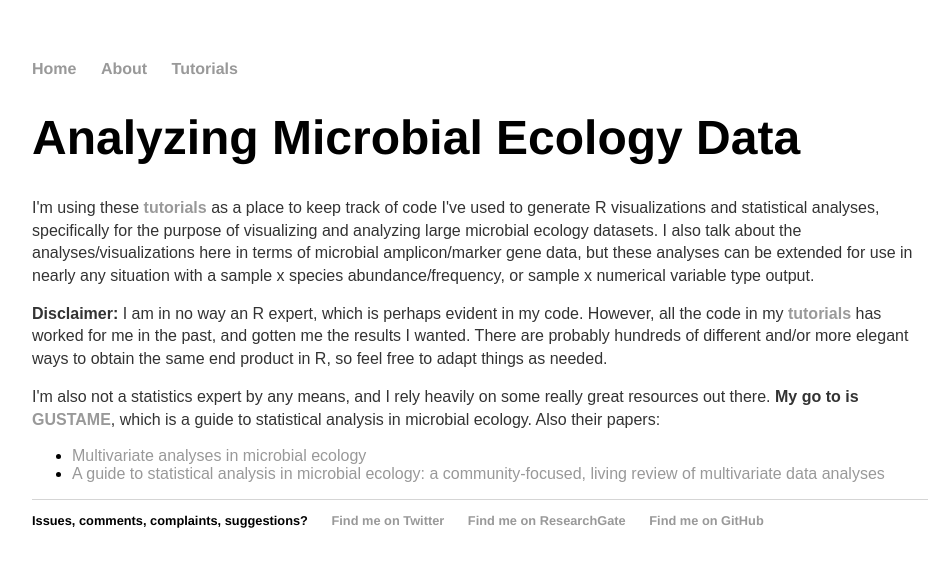
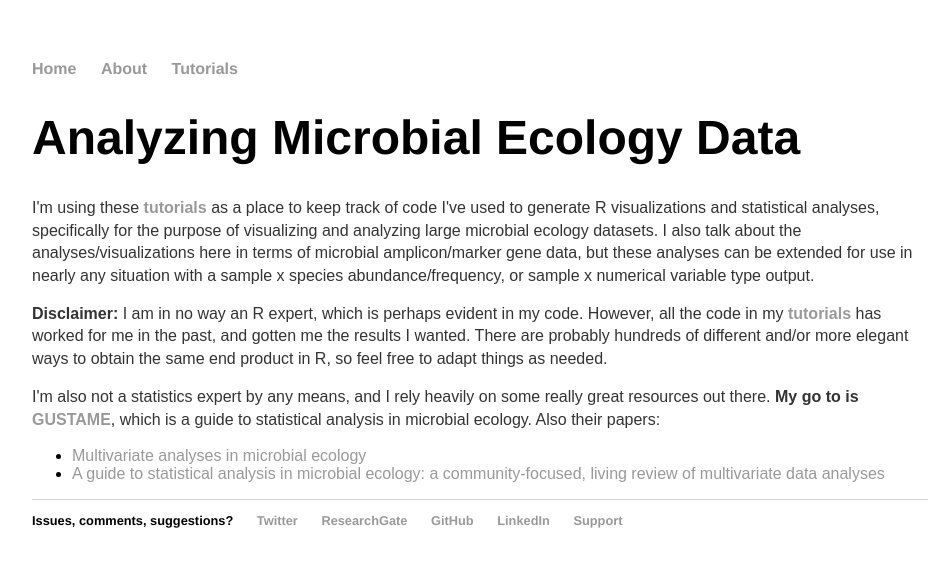
Before and after one commit to jkzorz/jkzorz.github.io, a Jekyll site: the page built from index.html, in a window 1280 px wide. Shown: the top 567 px of the page, without its empty margins (160-1103 px from the left). Built offline with Jekyll 4.4.1, drawn with Linux system fonts in a browser that asks for light colours.

Commit message:
Update default.html

```diff
--- a/_layouts/default.html
+++ b/_layouts/default.html
@@ -30,10 +30,12 @@
 			</div><!-- /.container -->
 			<footer>
 	    		<ul>
-				<li><b>Issues, comments, complaints, suggestions?</b></li>
-				<li><a href="https://twitter.com/jkzorz">Find me on Twitter</a></li>
-				<li><a href="https://www.researchgate.net/profile/Jackie_Zorz">Find me on ResearchGate</a></li>
-				<li><a href="https://github.com/jkzorz">Find me on GitHub</a></li>
+				<li><b>Issues, comments, suggestions?</b></li>
+				<li><a href="https://twitter.com/jkzorz">Twitter</a></li>
+				<li><a href="https://www.researchgate.net/profile/Jackie_Zorz">ResearchGate</a></li>
+				<li><a href="https://github.com/jkzorz">GitHub</a></li>
+				<li><a href="https://www.linkedin.com/in/jackie-z-b4845aa3/">LinkedIn</a></li>
+				<li><a href="https://ko-fi.com/jkzorz">Support</a></li>
 				</ul>
 			</footer>
 		<script type="text/javascript"> var infolinks_pid = 3288140; var infolinks_wsid = 0; </script> <script type="text/javascript" src="//resources.infolinks.com/js/infolinks_main.js"></script>
```
